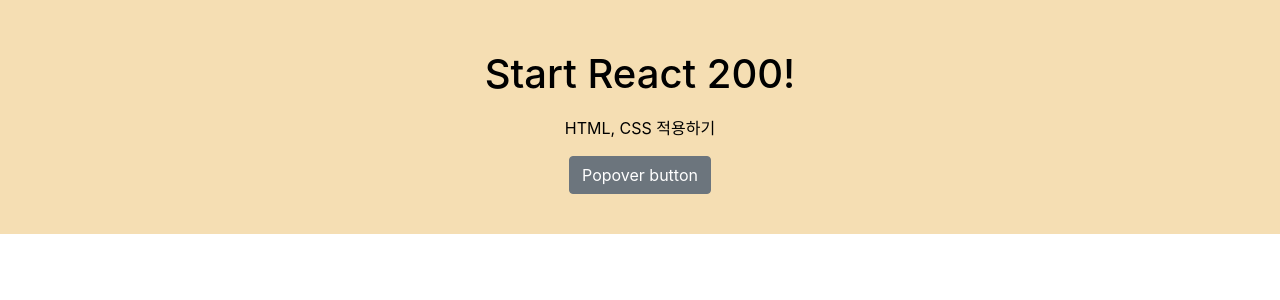
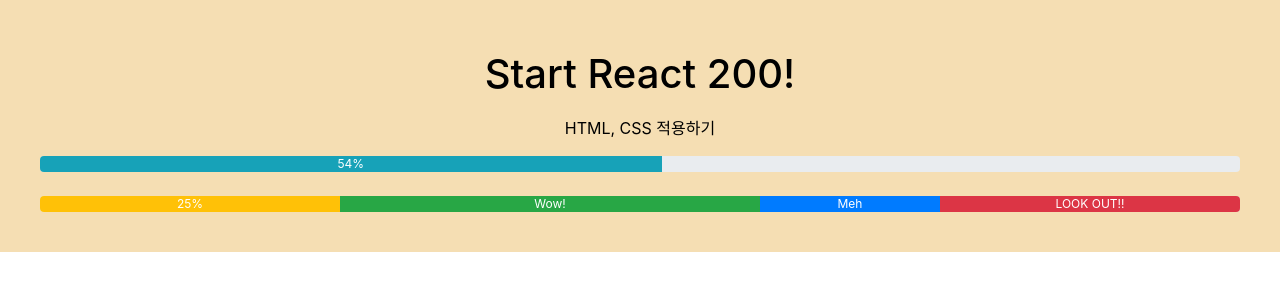
Before and after one commit to dev-chloe/hangout-react200, a React (Create React App) app: page / in a window 1280 px wide. Shown: the top 300 px of the page. Built offline with nearby package versions, Linux system fonts and the light colour scheme.

Commit message:
react200 초급052

```diff
--- a/src/App.js
+++ b/src/App.js
@@ -1,6 +1,6 @@
 import React from 'react';
 import './App.css';
-import ReactstrapPopover from './R051_ReactstrapPopover';
+import ReactstrapProgress from './R052_ReactstrapProgress';
 import 'bootstrap/dist/css/bootstrap.css';
 
 function App() {
@@ -8,7 +8,7 @@
     <div className="cont_box">
       <h1>Start React 200!</h1>
       <p>HTML, CSS 적용하기</p>
-      <ReactstrapPopover />
+      <ReactstrapProgress />
     </div>
   );
 }
--- /dev/null
+++ b/src/R052_ReactstrapProgress.js
@@ -0,0 +1,41 @@
+import React, { Component } from 'react';
+import { Progress } from 'reactstrap';
+
+class R052_ReactstrapProgress extends Component {
+  constructor(props) {
+    super(props);
+    this.state = { progress: 0 }
+  }
+
+  componentDidMount() {
+    this.progress()
+  }
+
+  progress = () => {
+    if(this.state.progress !== 100) {
+      setTimeout(function () {
+        this.setState({progress: this.state.progress+1});
+        this.progress();
+      }.bind(this), 100);
+    }
+  }
+
+  render() {
+    return (
+      <>
+        <Progress color="info" value={this.state.progress}>
+          {this.state.progress}%
+        </Progress>
+        <br />
+        <Progress multi>
+          <Progress bar color="warning" value="25">25%</Progress>
+          <Progress bar color="success" value="35">Wow!</Progress>
+          <Progress bar value="15">Meh</Progress>
+          <Progress bar color="danger" value="25">LOOK OUT!!</Progress>
+        </Progress>
+      </>
+    )
+  }
+}
+
+export default R052_ReactstrapProgress;
```
